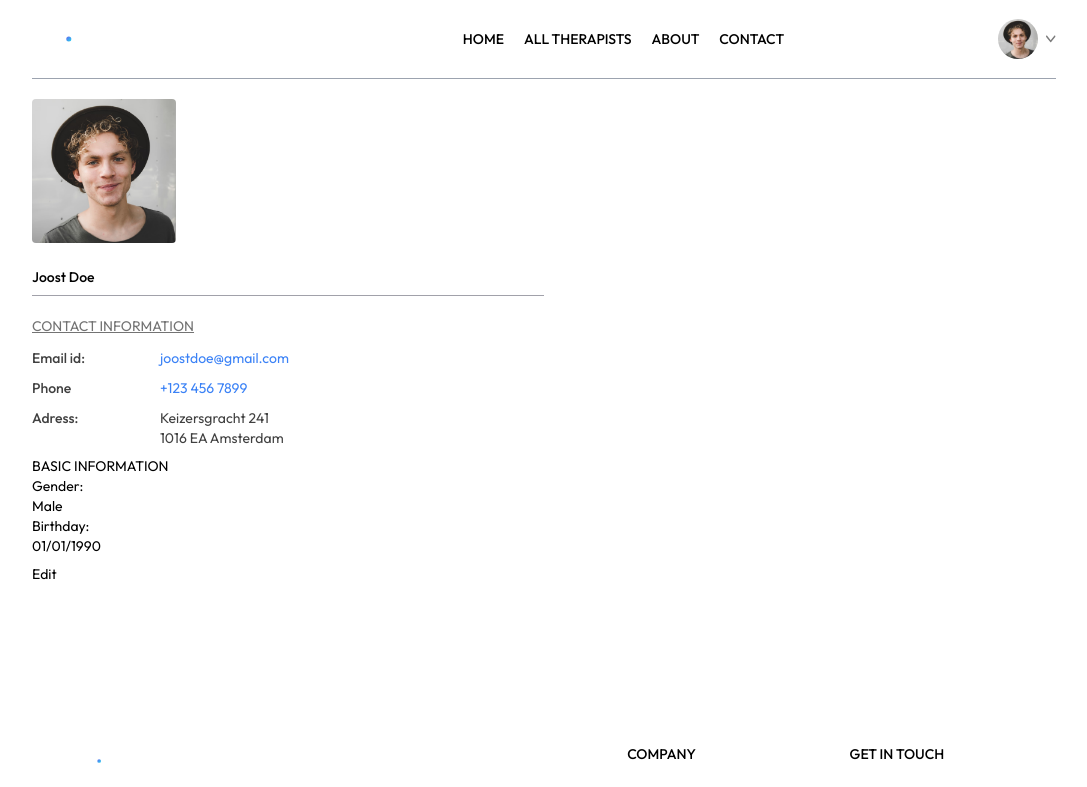
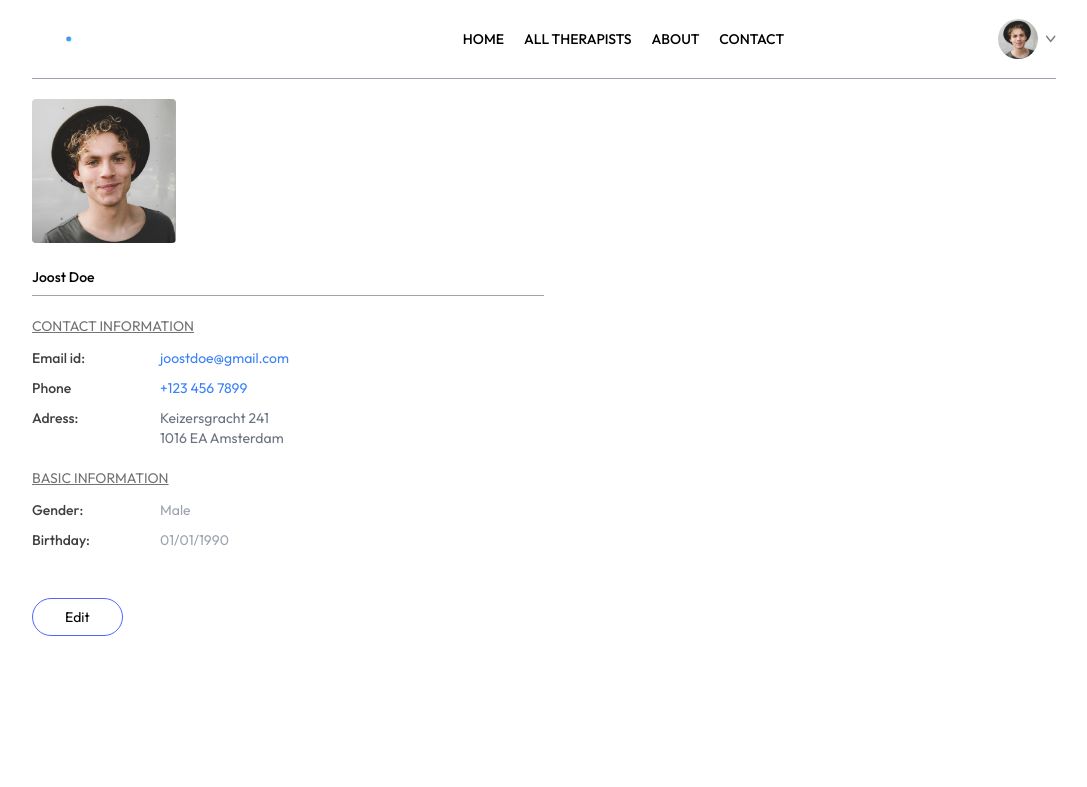
Before and after one commit to AureaCatena/clear-mind, a React (Vite) app in the folder frontend/: page /my-profile in a window 1280 px wide. Shown: the top 787 px of the page, without its empty margins (96-1183 px from the left). Built offline with nearby package versions, Linux system fonts and the light colour scheme.

Commit message:
My Profil pagee is finished, working on My Appointments page

```diff
--- a/frontend/src/pages/MyAppointments.jsx
+++ b/frontend/src/pages/MyAppointments.jsx
@@ -1,8 +1,31 @@
-import React from 'react'
+import React, { useContext }from 'react'
+import { AppContext } from '../context/AppContext'
+import { therapists } from '../assets/assets'
 
 const MyAppointments = () => {
+
+  const {therapists} = userContext(AppContext)
+
   return (
     <div>
+      <p>My Appointments</p>
+      <div>
+        {therapists.slice(0, 2).map((item, index)=>(
+        <div key={imdex}>
+          <div>
+            <img src={item.image} alt="" />
+          </div>
+          <div>
+            <p>{item.name}</p>
+            <p>{item.speciality}</p>
+            <p>Address:</p>
+            <p>{item.address.line1}</p>
+            <p>{item.address.line1}</p>
+            <p><span>Date and Time:</span> 25, November, 2025 | 8:30 PM</p>
+          </div>
+        </div>
+      ))}
+      </div>
 
     </div>
   )
--- a/frontend/src/pages/MyProfile.jsx
+++ b/frontend/src/pages/MyProfile.jsx
@@ -46,11 +46,11 @@ const MyProfile = () => {
           {
             isEdit
               ? <p>
-                <input onChange={(e) => setUserData(prev => ({ ...prev, address: { ...address, line1: e.target.value } }))} value={userData.address.line1} type="text" />
+                <input className='bg-gray-50' onChange={(e) => setUserData(prev => ({ ...prev, address: { ...address, line1: e.target.value } }))} value={userData.address.line1} type="text" />
                 <br />
-                <input onChange={(e) => setUserData(prev => ({ ...prev, address: { ...address, line2: e.target.value } }))} value={userData.address.line2} type="text" />
+                <input className='bg-gray-50' onChange={(e) => setUserData(prev => ({ ...prev, address: { ...address, line2: e.target.value } }))} value={userData.address.line2} type="text" />
               </p>
-              : <p>
+              : <p className='text-gray-500'>
                 {userData.address.line1}
                 <br />
                 {userData.address.line2}
@@ -59,31 +59,31 @@ const MyProfile = () => {
         </div>
       </div>
       <div>
-        <p>BASIC INFORMATION</p>
-        <div>
-          <p>Gender:</p>
+        <p className='text-neutral-500 underline mt-3'>BASIC INFORMATION</p>
+        <div className='grid grid-cols-[1fr_3fr] gap-y-2.5 mt-3 text-neutral-700'>
+          <p className='font-medium'>Gender:</p>
           {
             isEdit
-              ? <select onChange={(e) => setUserData(prev => ({ ...prev, gender: e.target.value }))} value={userData.gender}>
+              ? <select className='max-w-20 bg-gray-100' onChange={(e) => setUserData(prev => ({ ...prev, gender: e.target.value }))} value={userData.gender}>
                 <option value="Male">Male</option>
                 <option value="Female">Female</option>
               </select>
-              : <p>{userData.gender}</p>
+              : <p className='text-gray-400'>{userData.gender}</p>
           }
-          <p>Birthday:</p>
+          <p className='font-medium'>Birthday:</p>
           {
             isEdit
-            ? <input type="date" onChange={(e) => setUserData(prev => ({ ...prev, daob: e.target.value }))} value={userData.dob}/>
-            : <p>{userData.dob}</p>
+            ? <input className='max-w-28 bg-gray-100' type="date" onChange={(e) => setUserData(prev => ({ ...prev, daob: e.target.value }))} value={userData.dob}/>
+            : <p className='text-gray-400'>{userData.dob}</p>
           }
         </div>
       </div>
 
-      <div>
+      <div className='mt-10'>
         {
           isEdit
-          ? <button onClick={()=>setIsEdit(false) }>Save Information</button>
-          : <button onClick={()=>setIsEdit(true) }>Edit</button>
+          ? <button className='border border-primary px-8 py-2 rounded-full hover:bg-primary hover:text-white transition-all' onClick={()=>setIsEdit(false) }>Save Information</button>
+          : <button className='border border-primary px-8 py-2 rounded-full hover:bg-primary hover:text-white transition-all' onClick={()=>setIsEdit(true) }>Edit</button>
         }
       </div>
 
```
